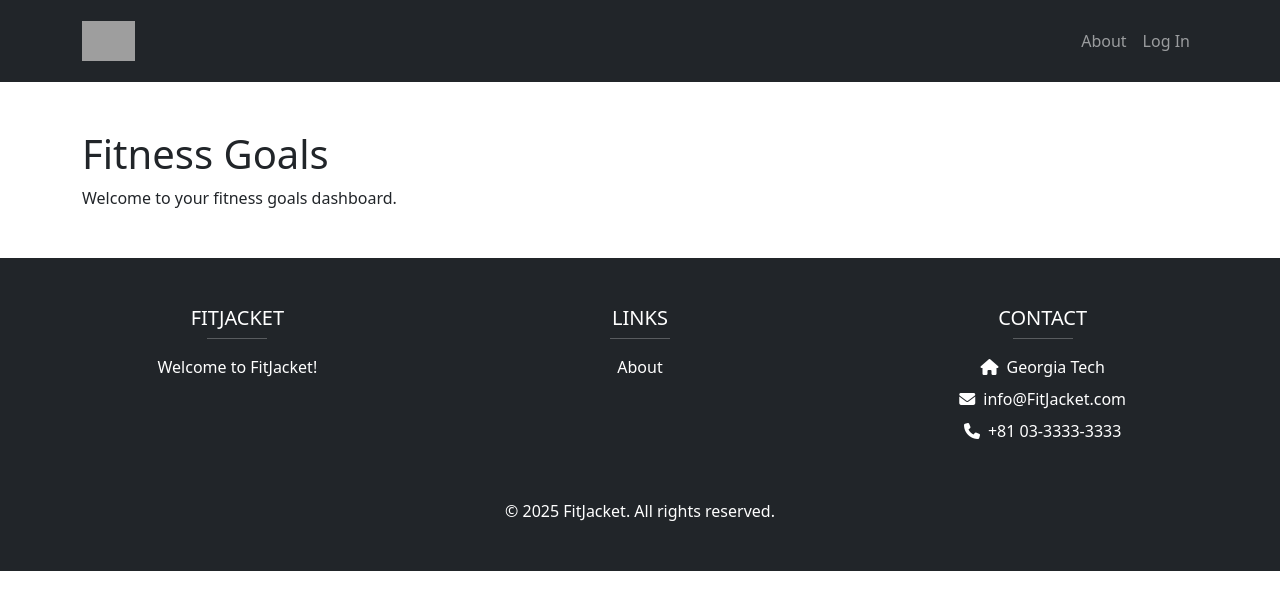
After one commit to thomasg13/FitJacket, a Django app: template templates/goals/goals_home.html in a window 1280 px wide. The commit adds this page. Shown: the top 610 px of the page. Run offline with Django 3.2, Linux system fonts and the light colour scheme; the template is opened without the code that fills it, so the values that code supplies are empty; some libraries are stand-ins or nearby versions; grey boxes are pictures that could not be loaded.

Commit message:
add goals page + add it to user dropdown

```diff
--- a/FitJacket/settings.py
+++ b/FitJacket/settings.py
@@ -39,6 +39,8 @@ INSTALLED_APPS = [
     'django.contrib.staticfiles',
     'home',
     'users',
+    'goals',
+    'workouts'
 ]
 
 MIDDLEWARE = [
--- a/FitJacket/urls.py
+++ b/FitJacket/urls.py
@@ -26,4 +26,5 @@ urlpatterns = [
     path('admin/', admin.site.urls),  # Default Django admin site
     path('', include('home.urls')),
     path("users/", include('users.urls')),
+    path('goals/', include('goals.urls')),
 ]
--- a/goals/views.py
+++ b/goals/views.py
@@ -1,3 +1,5 @@
 from django.shortcuts import render
 
 # Create your views here.
+def goals_home(request):
+    return render(request, 'goals/goals_home.html')
--- a/templates/base.html
+++ b/templates/base.html
@@ -31,6 +31,7 @@
                       {{ user.username }}
                     </a>
                     <ul class="dropdown-menu dropdown-menu-end" aria-labelledby="userDropdown">
+                        <li><a class="dropdown-item" href="{% url 'goals:goals_home' %}">Fitness Goals</a></li>
                       <li><a class="dropdown-item" href="{% url 'users:logout' %}">Logout</a></li>
                     </ul>
                   </div>
--- /dev/null
+++ b/templates/goals/goals_home.html
@@ -0,0 +1,8 @@
+{% extends "base.html" %}
+
+{% block content %}
+<div class="container mt-5">
+  <h1>Fitness Goals</h1>
+  <p>Welcome to your fitness goals dashboard.</p>
+</div>
+{% endblock %}
```
Also changed, not shown: goals/urls.py (added, +7 -0 lines).
